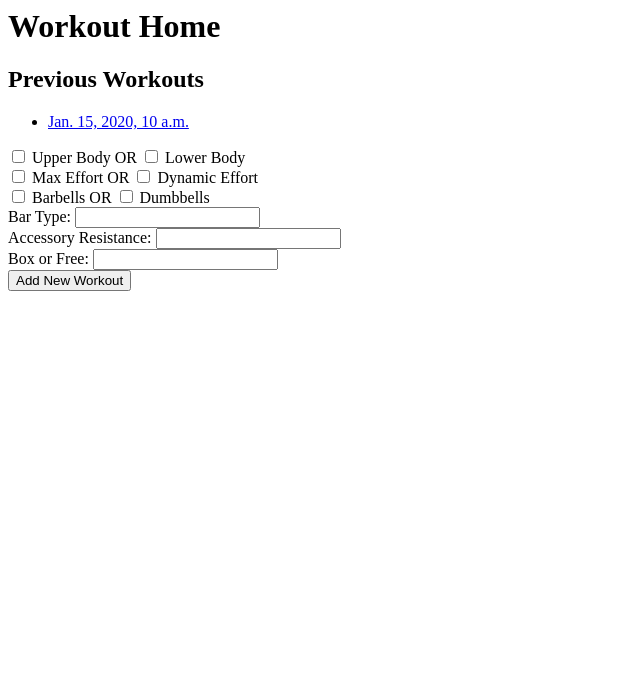
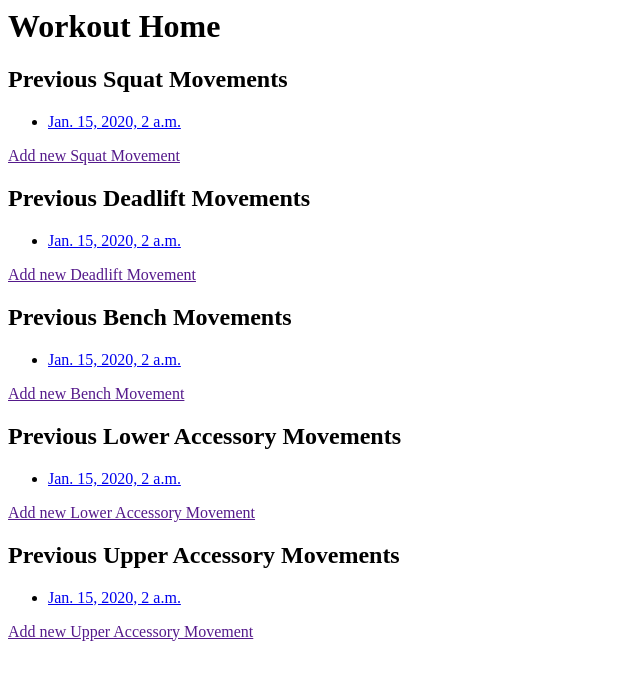
Before and after one commit to StrongAndClumsy/ConjugateTracker, a Django app: page /tracker/ in a window 1280 px wide. Shown: the top 680 px of the page, without its empty margins (0-640 px from the left). Run offline with Django 3.2, Linux system fonts and the light colour scheme; tables that the repository leaves empty hold one stand-in row (values such as "Sample post").

Commit message:
Update models for movement focus and add basic index detail page

```diff
--- a/conjugate/settings.py
+++ b/conjugate/settings.py
@@ -106,7 +106,7 @@ AUTH_PASSWORD_VALIDATORS = [
 
 LANGUAGE_CODE = 'en-us'
 
-TIME_ZONE = 'UTC'
+TIME_ZONE = 'America/Los_Angeles'
 
 USE_I18N = True
 
--- a/conjugate/urls.py
+++ b/conjugate/urls.py
@@ -15,8 +15,11 @@ Including another URLconf
 """
 from django.conf.urls import include, url
 from django.contrib import admin
+from django.contrib.auth import views as auth_views
 
 urlpatterns = [
     url(r'^admin/', admin.site.urls),
     url(r'^tracker/', include('tracker.urls')),
+    url(r'^login/$', auth_views.login, name='login'),
+    url(r'^logout/$', auth_views.logout, name='logout'),
 ]
--- a/tracker/models.py
+++ b/tracker/models.py
@@ -1,14 +1,96 @@
 from django.db import models
+from django.utils import timezone
 
 # Create your models here.
-class Workout(models.Model):
-	pub_date = models.DateTimeField('date published')
-	upper_body = models.NullBooleanField()
-	lower_body = models.NullBooleanField()
-	dynamic_effort = models.NullBooleanField()
-	max_effort = models.NullBooleanField()
-	barbell_workout = models.NullBooleanField()
-	dumbbell_workout = models.NullBooleanField()
-	bar_type = models.CharField(max_length=60)
-	acc_resistance = models.CharField(max_length=60)
+class SquatMovement(models.Model):
+	user = models.ForeignKey('auth.User')
+	created_at = models.DateTimeField(default=timezone.now)
+	effort_type = models.CharField(max_length=60)
 	box_free = models.CharField(max_length=60)
+	bar_type = models.CharField(max_length=60, blank=True)
+	bands_type = models.CharField(max_length=60, blank=True)
+	chain_weight = models.IntegerField(default=0, blank=True)
+	movement_weight = models.IntegerField(default=0)
+	movement_reps = models.IntegerField(default=0)
+
+
+class DeadliftMovement(models.Model):
+	user = models.ForeignKey('auth.User')
+	created_at = models.DateTimeField(default=timezone.now)
+	sumo_conventional = models.CharField(max_length=60)
+	deficit = models.BooleanField()
+	block = models.BooleanField()
+	standard = models.BooleanField()
+	pin = models.BooleanField()
+	reverse = models.BooleanField()
+	movement_weight = models.IntegerField(default=0)
+	movement_reps = models.IntegerField(default=0)
+	deadlift_notes = models.CharField(max_length=60)
+
+class BenchMovement(models.Model):
+	user = models.ForeignKey('auth.User')
+	created_at = models.DateTimeField(default=timezone.now)
+	bar_type = models.CharField(max_length=60, blank=True)
+	floor = models.BooleanField()
+	reverse = models.BooleanField()
+	standard = models.BooleanField()
+	board = models.BooleanField()
+	manpon = models.BooleanField()
+	pin = models.BooleanField()
+	notes = models.CharField(max_length=60, blank=True)
+	bands = models.CharField(max_length=60, blank=True)
+	chains = models.CharField(max_length=60, blank=True)
+
+class UpperAccessoryMovement(models.Model):
+	user = models.ForeignKey('auth.User')
+	created_at = models.DateTimeField(default=timezone.now)
+	top_set = models.CharField(max_length=60,blank=True)
+	close_grippness = models.CharField(max_length=60,blank=True)
+	tate_press = models.CharField(max_length=60,blank=True)
+	dips = models.CharField(max_length=60,blank=True)
+	rev_db_fly = models.CharField(max_length=60,blank=True)
+	windmills = models.CharField(max_length=60,blank=True)
+	bamboo_bar = models.CharField(max_length=60,blank=True)
+	lat_pulldowns = models.CharField(max_length=60,blank=True)
+	lat_pullovers = models.CharField(max_length=60,blank=True)
+	pec_dec = models.CharField(max_length=60,blank=True)
+	reverse_pec_dec = models.CharField(max_length=60,blank=True)
+	t_bar_rows = models.CharField(max_length=60,blank=True)
+	chest_supported_rows = models.CharField(max_length=60,blank=True)
+	low_rows = models.CharField(max_length=60,blank=True)
+	pullups = models.CharField(max_length=60,blank=True)
+	inverted_row = models.CharField(max_length=60,blank=True)
+	face_pulls = models.CharField(max_length=60,blank=True)
+	db_rows = models.CharField(max_length=60,blank=True)
+	db_press = models.CharField(max_length=60,blank=True)
+	pullaparts = models.CharField(max_length=60,blank=True)
+	tri_extensions = models.CharField(max_length=60,blank=True)
+	skull_crushers = models.CharField(max_length=60,blank=True)
+	jam_press = models.CharField(max_length=60,blank=True)
+	olt_press = models.CharField(max_length=60,blank=True)
+	db_rollbacks = models.CharField(max_length=60,blank=True)
+	dead_press = models.CharField(max_length=60,blank=True)
+
+
+
+
+class LowerAccessoryMovement(models.Model):
+	user = models.ForeignKey('auth.User')
+	created_at = models.DateTimeField(default=timezone.now)
+	chair_dl = models.CharField(max_length=60,blank=True)
+	ghr = models.CharField(max_length=60,blank=True)
+	lunge = models.CharField(max_length=60,blank=True)
+	dimel_dl = models.CharField(max_length=60,blank=True)
+	reverse_hyper = models.CharField(max_length=60,blank=True)
+	hip_bridge = models.CharField(max_length=60,blank=True)
+	good_morning = models.CharField(max_length=60,blank=True)
+	step_up = models.CharField(max_length=60,blank=True)
+	belt_squat = models.CharField(max_length=60,blank=True)
+	hack_squat = models.CharField(max_length=60,blank=True)
+	leg_press = models.CharField(max_length=60,blank=True)
+	leg_curl = models.CharField(max_length=60,blank=True)
+	stiff_leg_dl = models.CharField(max_length=60,blank=True)
+	inverse_curl = models.CharField(max_length=60,blank=True)
+	front_squat = models.CharField(max_length=60,blank=True)
+	back_extension = models.CharField(max_length=60,blank=True)
+	top_set = models.CharField(max_length=60,blank=True)
--- a/tracker/templates/tracker/index.html
+++ b/tracker/templates/tracker/index.html
@@ -1,42 +1,61 @@
 
 <h1>Workout Home</h1>
-<h2>Previous Workouts</h2>
-{% if latest_workout_list %}
+<h2>Previous Squat Movements</h2>
+{% if latest_squat_list %}
     <ul>
-    {% for workout in latest_workout_list %}
-        <li><a href="{% url 'tracker:detail' workout.id %}">{{ workout.pub_date }}</a></li>
+    {% for squat in latest_squat_list %}
+        <li><a href="{% url 'tracker:detail' squat.id %}">{{ squat.created_at }}</a></li>
     {% endfor %}
     </ul>
 {% else %}
-    <p>No workouts are available.</p>
+    <p>No squats recorded. Shame.</p>
 {% endif %}
+<a href="">Add new Squat Movement</a>
 
-<form action="{% url 'tracker:new' %}" method="post">
-{% csrf_token %}
+<h2>Previous Deadlift Movements</h2>
+{% if latest_deadlift_list %}
+    <ul>
+    {% for deadlift in latest_deadlift_list %}
+        <li><a href="{% url 'tracker:detail' deadlift.id %}">{{ deadlift.created_at }}</a></li>
+    {% endfor %}
+    </ul>
+{% else %}
+    <p>No deadlifts recorded. Really?</p>
+{% endif %}
+<a href="">Add new Deadlift Movement</a>
 
-<input type="hidden" name="upper_body" id="upper_body" value="False" />
-<input type="checkbox" name="upper_body" id="upper_body" value="True" /> <label for="upper_body">Upper Body</label>
-OR
-<input type="hidden" name="lower_body" id="lower_body" value="False" />
-<input type="checkbox" name="lower_body" id="lower_body" value="True" /> <label for="lower_body">Lower Body</label><br />
+<h2>Previous Bench Movements</h2>
+{% if latest_bench_list %}
+    <ul>
+    {% for bench in latest_bench_list %}
+        <li><a href="{% url 'tracker:detail' bench.id %}">{{ bench.created_at }}</a></li>
+    {% endfor %}
+    </ul>
+{% else %}
+    <p>No benchs recorded. Shame.</p>
+{% endif %}
+<a href="">Add new Bench Movement</a>
 
-<input type="hidden" name="max_effort" id="max_effort" value="False" />
-<input type="checkbox" name="max_effort" id="max_effort" value="True" /> <label for="max_effort">Max Effort</label>
-OR
-<input type="hidden" name="dynamic_effort" id="dynamic_effort" value="False" />
-<input type="checkbox" name="dynamic_effort" id="dynamic_effort" value="True" /> <label for="dynamic_effort">Dynamic Effort</label><br />
+<h2>Previous Lower Accessory Movements</h2>
+{% if latest_loweraccessory_list %}
+    <ul>
+    {% for loweraccessory in latest_loweraccessory_list %}
+        <li><a href="{% url 'tracker:detail' loweraccessory.id %}">{{ loweraccessory.created_at }}</a></li>
+    {% endfor %}
+    </ul>
+{% else %}
+    <p>No loweraccessorys recorded. Shame.</p>
+{% endif %}
+<a href="">Add new Lower Accessory Movement</a>
 
-<input type="hidden" name="barbell_workout" id="barbell_workout" value="False" />
-<input type="checkbox" name="barbell_workout" id="barbell_workout" value="True" /> <label for="barbell_workout">Barbells</label>
-OR
-<input type="hidden" name="dumbbell_workout" id="dumbbell_workout" value="False" />
-<input type="checkbox" name="dumbbell_workout" id="dumbbell_workout" value="True" /> <label for="dumbbell_workout">Dumbbells</label><br />
-
-Bar Type: <input type="text" name="bar_type" id="bar_type"><br />
-
-Accessory Resistance: <input type="text" name="acc_resistance" id="acc_resistance"><br />
-
-Box or Free: <input type="text" name="box_free" id="box_free"> <br />
-
-<input type="submit" value="Add New Workout" />
-</form>
+<h2>Previous Upper Accessory Movements</h2>
+{% if latest_upperaccessory_list %}
+    <ul>
+    {% for upperaccessory in latest_upperaccessory_list %}
+        <li><a href="{% url 'tracker:detail' upperaccessory.id %}">{{ upperaccessory.created_at }}</a></li>
+    {% endfor %}
+    </ul>
+{% else %}
+    <p>No upperaccessorys recorded. Shame.</p>
+{% endif %}
+<a href="">Add new Upper Accessory Movement</a>
--- a/tracker/urls.py
+++ b/tracker/urls.py
@@ -1,7 +1,6 @@
 from django.conf.urls import url
 
 from . import views
-
 app_name = "tracker"
 
 urlpatterns = [
--- a/tracker/views.py
+++ b/tracker/views.py
@@ -3,24 +3,33 @@ from django.shortcuts import get_object_or_404, render
 from django.views import generic
 from django.utils import timezone
 
-from .models import Workout
+from .models import SquatMovement, DeadliftMovement, BenchMovement, LowerAccessoryMovement, UpperAccessoryMovement
 
 def index(request):
-    latest_workout_list = Workout.objects.order_by('-pub_date')[:5]
+    latest_squat_list = SquatMovement.objects.order_by('-created_at')[:5]
+    latest_deadlift_list = DeadliftMovement.objects.order_by('-created_at')[:5]
+    latest_bench_list = BenchMovement.objects.order_by('-created_at')[:5]
+    latest_loweraccessory_list = LowerAccessoryMovement.objects.order_by('-created_at')[:5]
+    latest_upperaccessory_list = UpperAccessoryMovement.objects.order_by('-created_at')[:5]
     context = {
-        'latest_workout_list': latest_workout_list,
+        'latest_squat_list': latest_squat_list,
+        'latest_deadlift_list': latest_deadlift_list,
+        'latest_bench_list': latest_bench_list,
+        'latest_loweraccessory_list': latest_loweraccessory_list,
+        'latest_upperaccessory_list': latest_upperaccessory_list,
+
     }
     return render(request, 'tracker/index.html', context)
 
 class DetailView(generic.DetailView):
-    model = Workout
+    model = SquatMovement
     template_name = 'tracker/detail.html'
 
 
 def new(request):
 
-    new_workout = Workout(pub_date=timezone.now(),upper_body=request.POST['upper_body'],lower_body=request.POST['lower_body'],max_effort=request.POST['max_effort'],
+    new_workout = SquatMovement(pub_date=timezone.now(),upper_body=request.POST['upper_body'],lower_body=request.POST['lower_body'],max_effort=request.POST['max_effort'],
         dynamic_effort=request.POST['dynamic_effort'],barbell_workout=request.POST['barbell_workout'],dumbbell_workout=request.POST['dumbbell_workout'],bar_type=request.POST['bar_type'],
         acc_resistance=request.POST['acc_resistance'], box_free=request.POST['box_free'])
     new_workout.save()
-    return HttpResponseRedirect('/tracker/')
+    return HttpResponseRedirect('/tracker/  ')
```
Also changed, not shown: tracker/admin.py (+6 -2 lines), tracker/migrations/0003_auto_20170407_0959.py (added).
